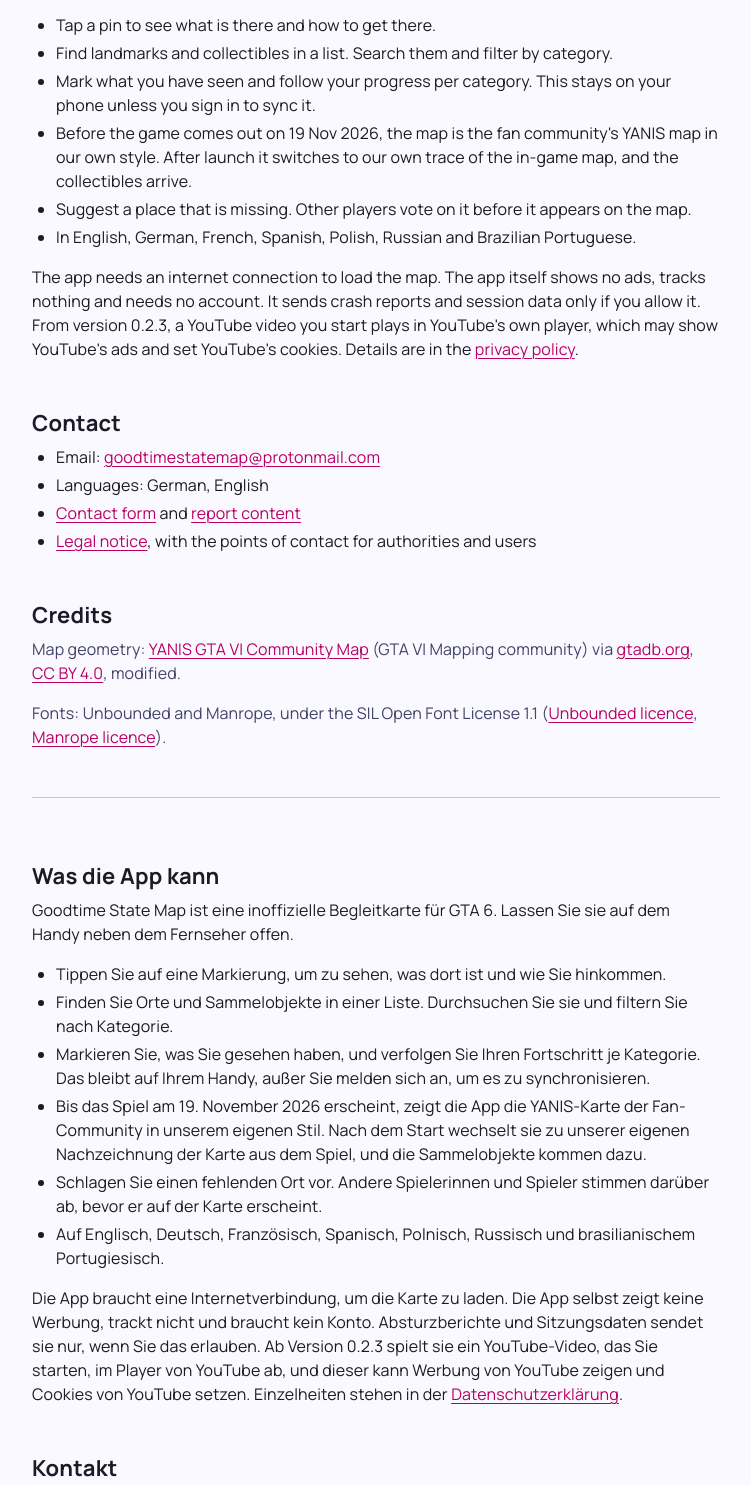
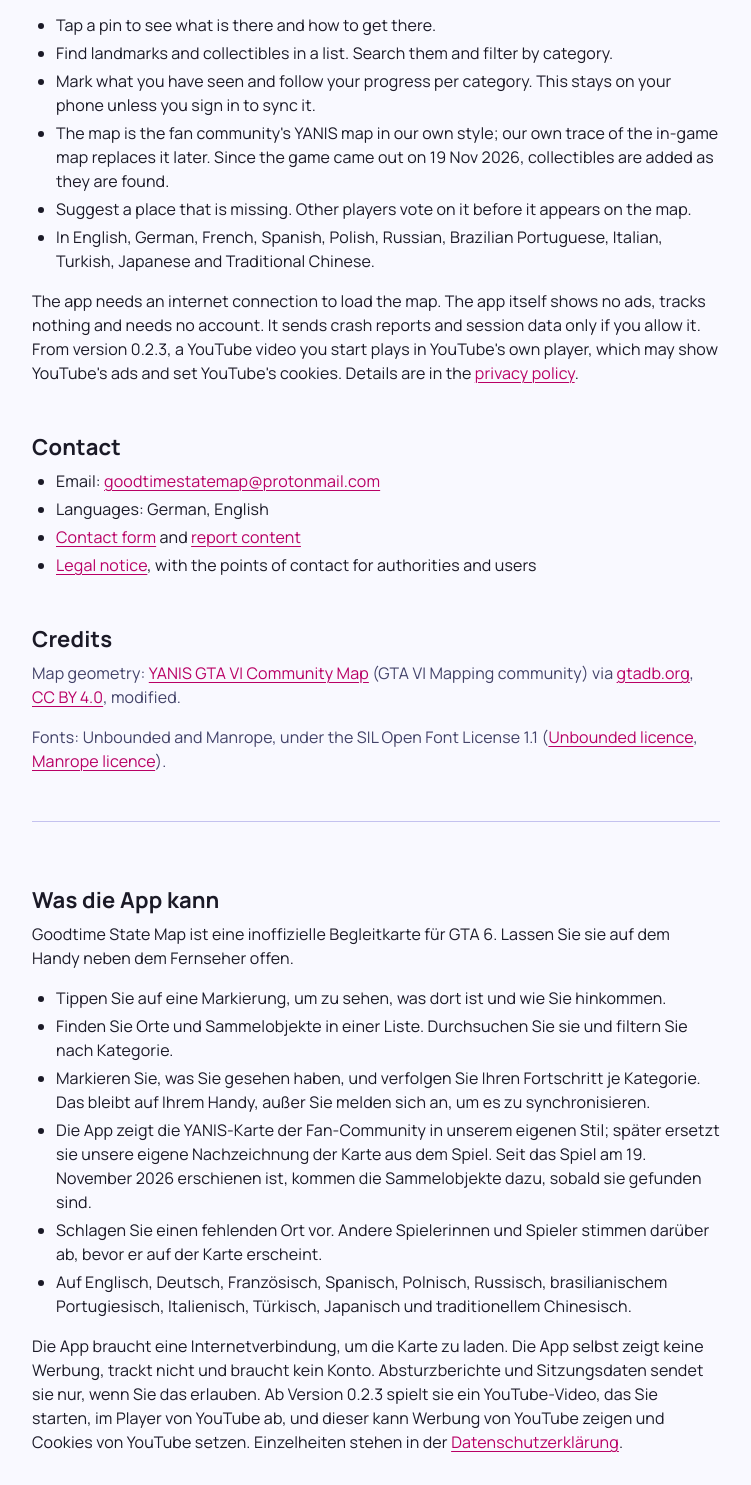
Before and after one commit to simonoppowa/simonoppowa.github.io, a plain HTML site: page goodtime-state-map/index.html in a window 1280 px wide. Shown: the part 436-1921 px from the top of the page, without its empty margins (264-1015 px from the left). Drawn offline with Linux system fonts and the light colour scheme.

Commit message:
docs(goodtime-state-map): update the landing page for launch

```diff
--- a/goodtime-state-map/index.html
+++ b/goodtime-state-map/index.html
@@ -47,9 +47,9 @@
         <li>Tap a pin to see what is there and how to get there.</li>
         <li>Find landmarks and collectibles in a list. Search them and filter by category.</li>
         <li>Mark what you have seen and follow your progress per category. This stays on your phone unless you sign in to sync it.</li>
-        <li>Before the game comes out on 19 Nov 2026, the map is the fan community's YANIS map in our own style. After launch it switches to our own trace of the in-game map, and the collectibles arrive.</li>
+        <li>The map is the fan community's YANIS map in our own style; our own trace of the in-game map replaces it later. Since the game came out on 19 Nov 2026, collectibles are added as they are found.</li>
         <li>Suggest a place that is missing. Other players vote on it before it appears on the map.</li>
-        <li>In English, German, French, Spanish, Polish, Russian and Brazilian Portuguese.</li>
+        <li>In English, German, French, Spanish, Polish, Russian, Brazilian Portuguese, Italian, Turkish, Japanese and Traditional Chinese.</li>
       </ul>
       <p>The app needs an internet connection to load the map. The app itself shows no ads, tracks nothing and needs no account. It sends crash reports and session data only if you allow it. From version 0.2.3, a YouTube video you start plays in YouTube's own player, which may show YouTube's ads and set YouTube's cookies. Details are in the <a href="privacy/#en">privacy policy</a>.</p>
 
@@ -73,9 +73,9 @@
         <li>Tippen Sie auf eine Markierung, um zu sehen, was dort ist und wie Sie hinkommen.</li>
         <li>Finden Sie Orte und Sammelobjekte in einer Liste. Durchsuchen Sie sie und filtern Sie nach Kategorie.</li>
         <li>Markieren Sie, was Sie gesehen haben, und verfolgen Sie Ihren Fortschritt je Kategorie. Das bleibt auf Ihrem Handy, außer Sie melden sich an, um es zu synchronisieren.</li>
-        <li>Bis das Spiel am 19. November 2026 erscheint, zeigt die App die YANIS-Karte der Fan-Community in unserem eigenen Stil. Nach dem Start wechselt sie zu unserer eigenen Nachzeichnung der Karte aus dem Spiel, und die Sammelobjekte kommen dazu.</li>
+        <li>Die App zeigt die YANIS-Karte der Fan-Community in unserem eigenen Stil; später ersetzt sie unsere eigene Nachzeichnung der Karte aus dem Spiel. Seit das Spiel am 19. November 2026 erschienen ist, kommen die Sammelobjekte dazu, sobald sie gefunden sind.</li>
         <li>Schlagen Sie einen fehlenden Ort vor. Andere Spielerinnen und Spieler stimmen darüber ab, bevor er auf der Karte erscheint.</li>
-        <li>Auf Englisch, Deutsch, Französisch, Spanisch, Polnisch, Russisch und brasilianischem Portugiesisch.</li>
+        <li>Auf Englisch, Deutsch, Französisch, Spanisch, Polnisch, Russisch, brasilianischem Portugiesisch, Italienisch, Türkisch, Japanisch und traditionellem Chinesisch.</li>
       </ul>
       <p>Die App braucht eine Internetverbindung, um die Karte zu laden. Die App selbst zeigt keine Werbung, trackt nicht und braucht kein Konto. Absturzberichte und Sitzungsdaten sendet sie nur, wenn Sie das erlauben. Ab Version 0.2.3 spielt sie ein YouTube-Video, das Sie starten, im Player von YouTube ab, und dieser kann Werbung von YouTube zeigen und Cookies von YouTube setzen. Einzelheiten stehen in der <a href="privacy/#de">Datenschutzerklärung</a>.</p>
 
```
